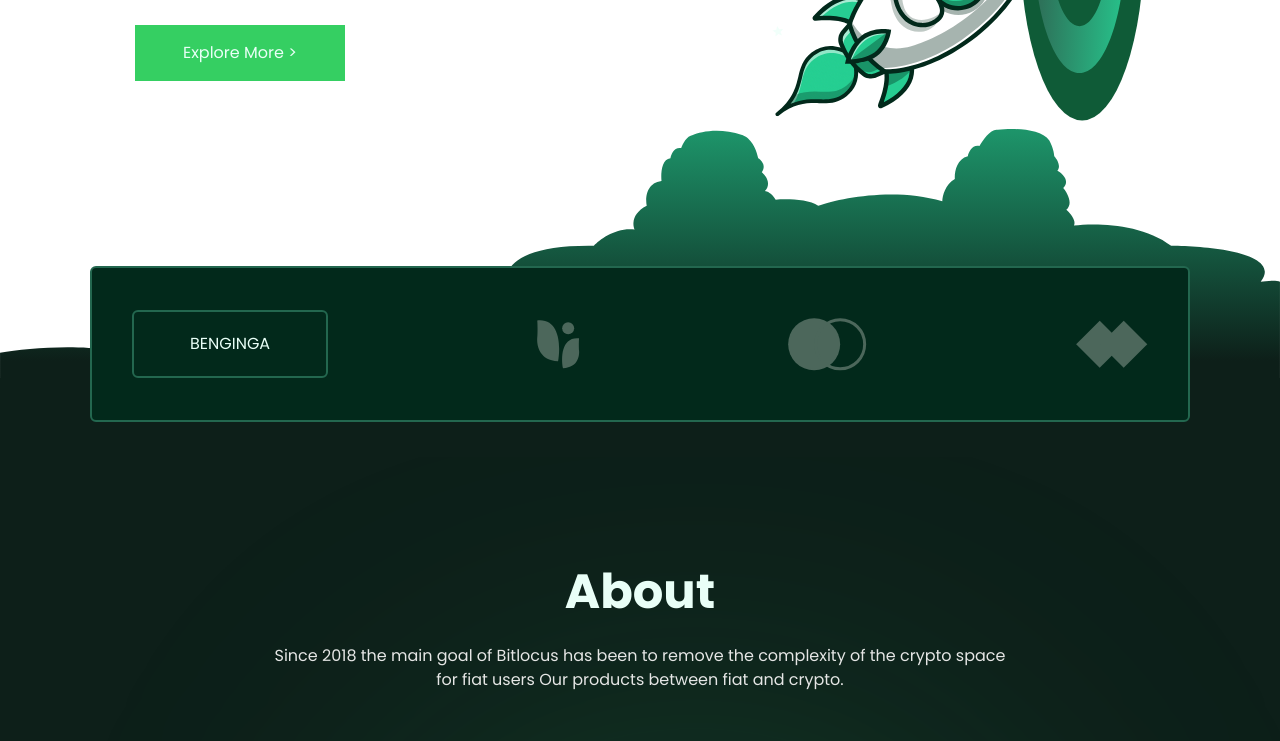
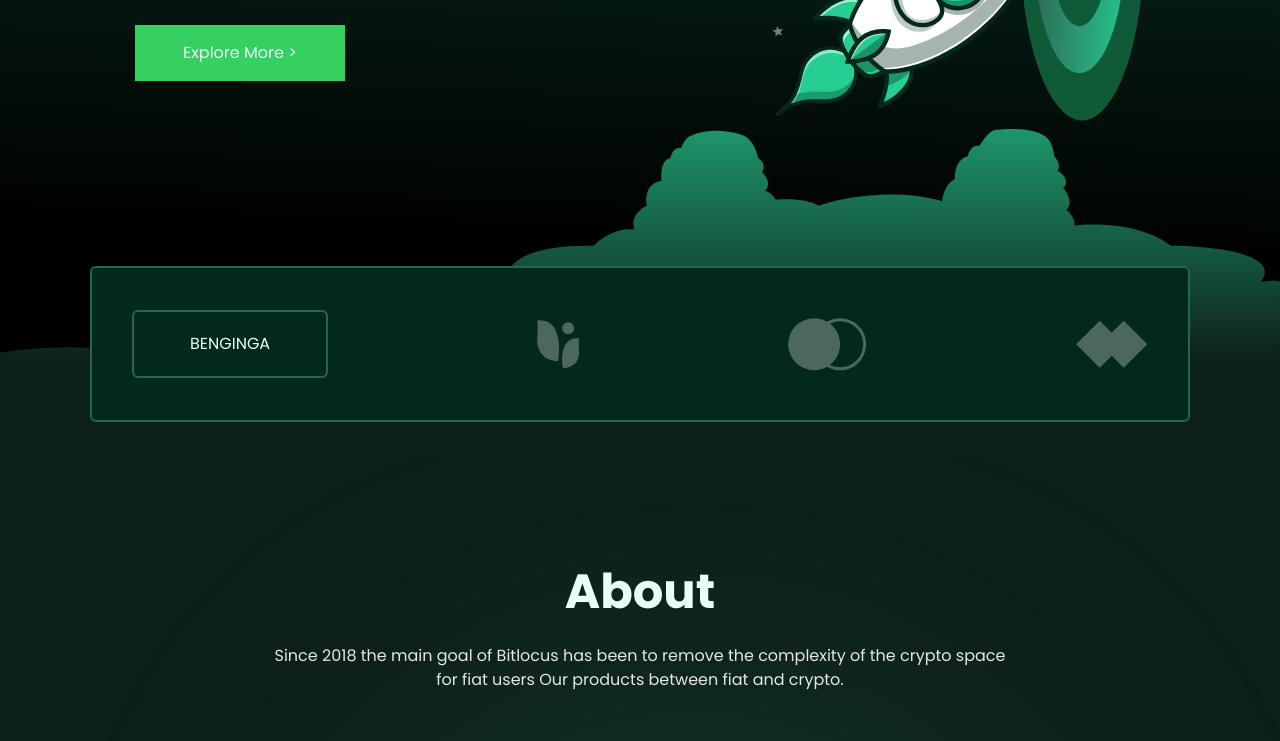
Before and after one commit to Enkiggu/green-theme-website, a website: page public/index.html in a window 1280 px wide. Shown: the part 542-1283 px from the top of the page. Drawn offline with Linux system fonts and the light colour scheme.

Commit message:
Update index.html

```diff
--- a/public/index.html
+++ b/public/index.html
@@ -12,7 +12,7 @@
   <link rel="stylesheet" href="https://cdnjs.cloudflare.com/ajax/libs/font-awesome/6.4.0/css/all.min.css"/>
 </head>
 <body class="font-poppins overflow-x-hidden">
-  <header class="h-115 bg-[url('images/Rectangle7.svg')] bg-cover w-full relative">
+  <header class="h-115 bg-linear-background bg-cover w-full relative">
     <!-- Navbar Section -->
     <nav class="container flex items-center md:pl-[135px] md:pr-[135px] justify-between h-[72px] md:h-[96px] lg:h-[116px] border-b border-gray-400 whitespace-nowrap">
       <div class="">
```
